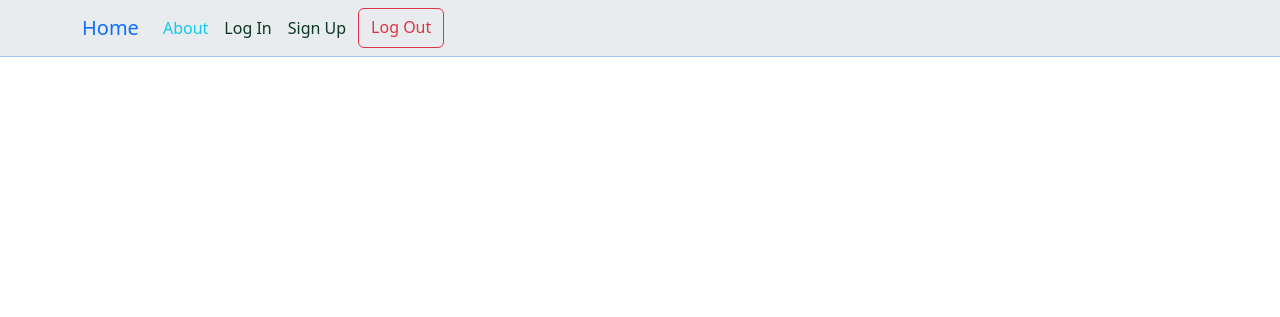
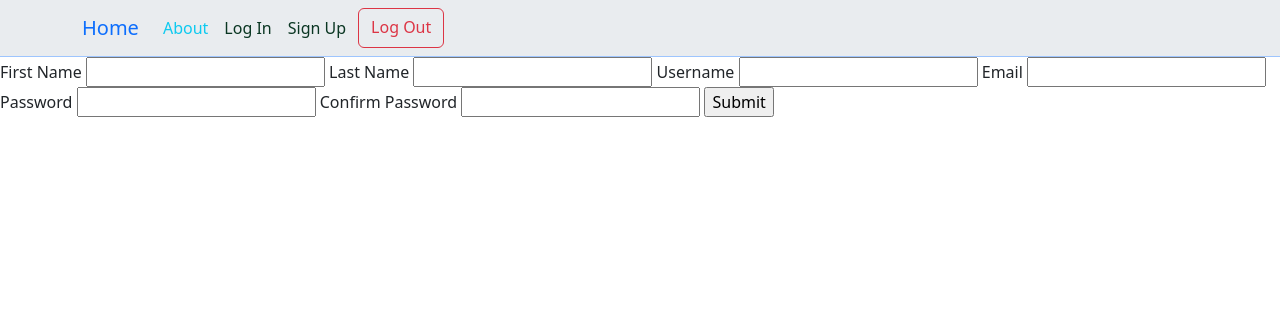
Before and after one commit to jpadden01/flask-blog, a Flask app: page /signup in a window 1280 px wide. Shown: the top 317 px of the page. Run offline with Flask 3, Linux system fonts and the light colour scheme.

Commit message:
Created unstyled signup form

```diff
--- a/flaskblog/auth.py
+++ b/flaskblog/auth.py
@@ -2,6 +2,6 @@ from flask import Blueprint, render_template
 
 auth = Blueprint('auth', __name__)
 
-@auth.route('/signup')
+@auth.route('/signup', methods=['GET', 'POST'])
 def signup():
     return render_template('signup.html')
--- a/flaskblog/templates/signup.html
+++ b/flaskblog/templates/signup.html
@@ -1,4 +1,24 @@
 {% extends 'layout.html' %}
 {% block content %}
+<form method="POST">
+    <label for="fname">First Name</label>
+    <input type="text" name="fname">
 
+    <label for="lname">Last Name</label>
+    <input type="text" name="lname">
+
+    <label for="username">Username</label>
+    <input type="text" name="username">
+
+    <label for="email">Email</label>
+    <input type="email" name="email">
+
+    <label for="password">Password</label>
+    <input type="password" name="password">
+
+    <label for="password-confirm">Confirm Password</label>
+    <input type="password" name="password-confirm">
+
+    <input type="submit">
+</form>
 {% endblock %}
```
